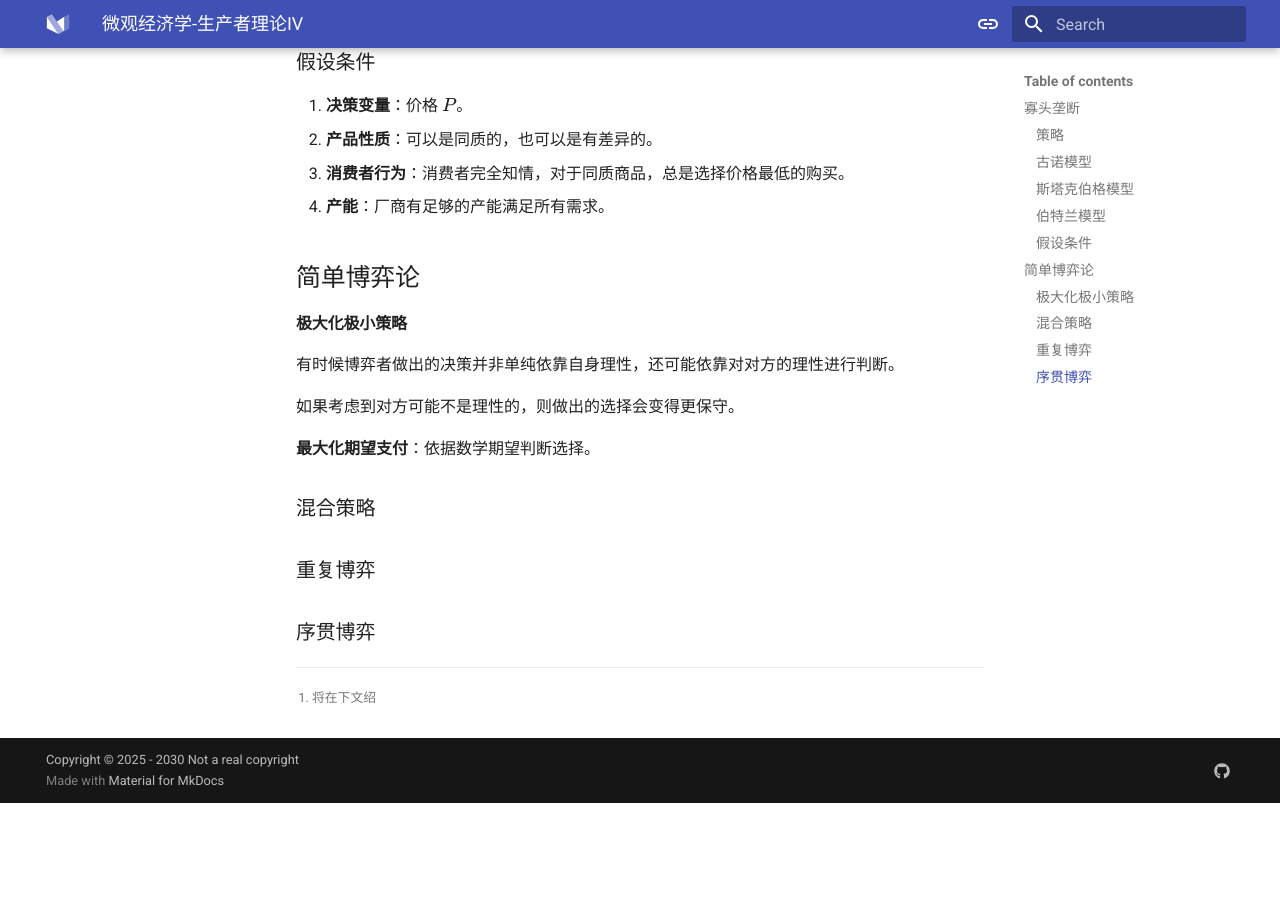
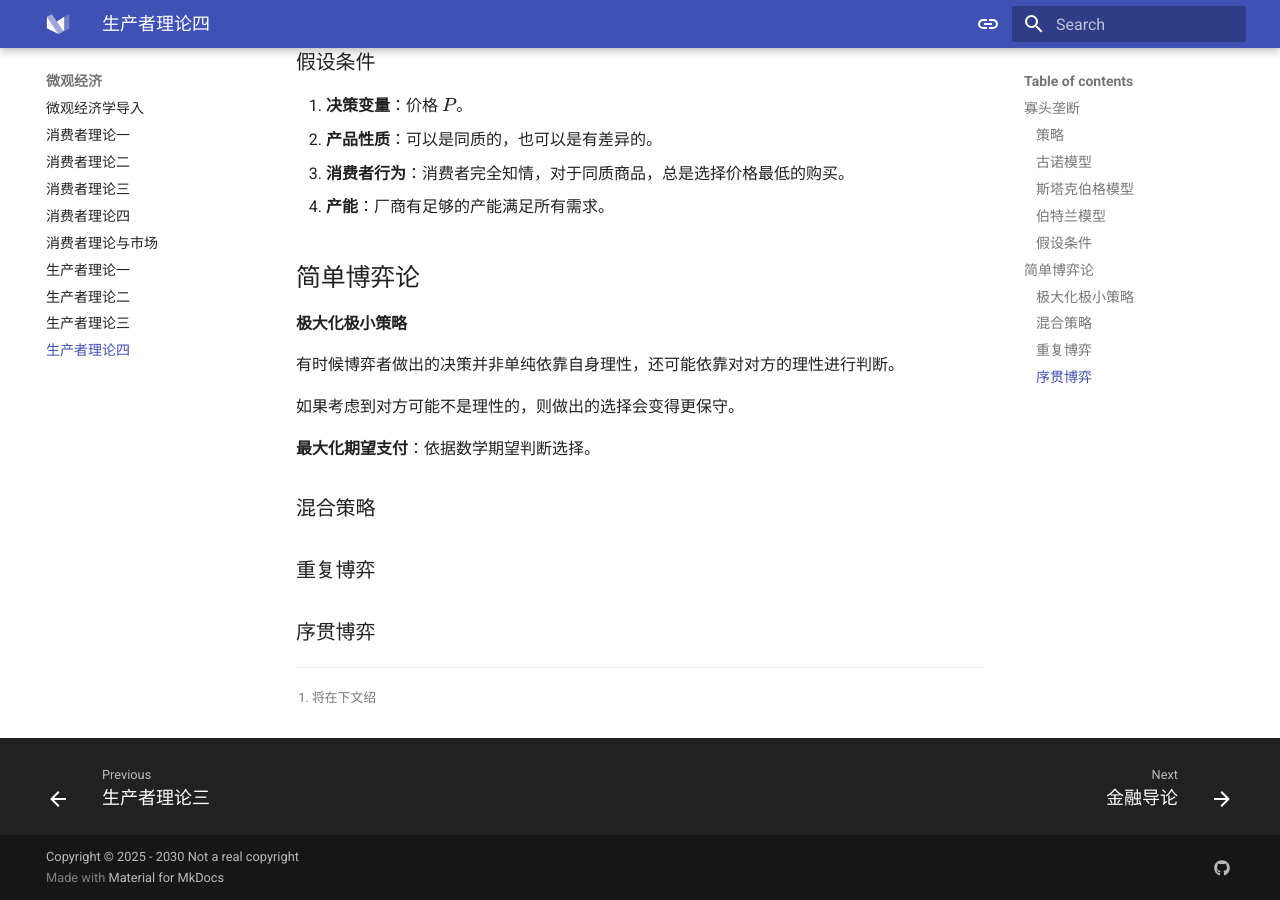
Before and after one commit to HarudogMyLand/FuckEconomicNote, an MkDocs documentation site: the page built from docs/microeco/tutorial10.md, in a window 1280 px wide and 900 px high, scrolled down 1975 px. Built offline with MkDocs 1.6.1 and Material for MkDocs 9.7.7, drawn with Linux system fonts in a browser that asks for light colours; before the commit the page ends 2778 px from its top, so only the background shows below that; some of the changed lines change nothing that is shown.

Commit message:
Update mkdocs.yml

```diff
--- a/mkdocs.yml
+++ b/mkdocs.yml
@@ -124,6 +124,7 @@ nav:
     - 生产者理论一: microeco/tutorial7.md
     - 生产者理论二: microeco/tutorial8.md
     - 生产者理论三: microeco/tutorial9.md
+    - 生产者理论四: microeco/tutorial10.md
 
   - 金融学:
     - 金融导论: finance/finance1.md
```
